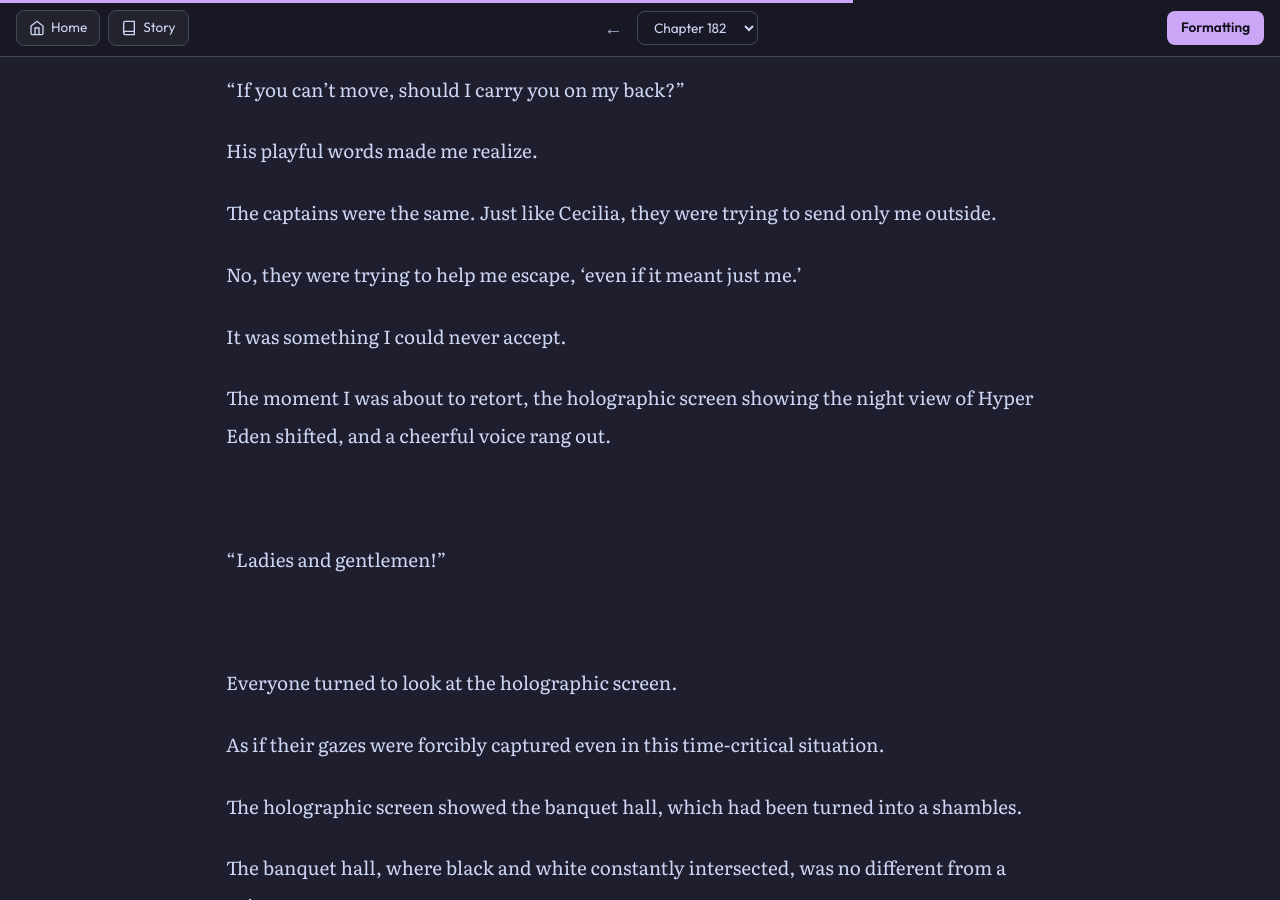
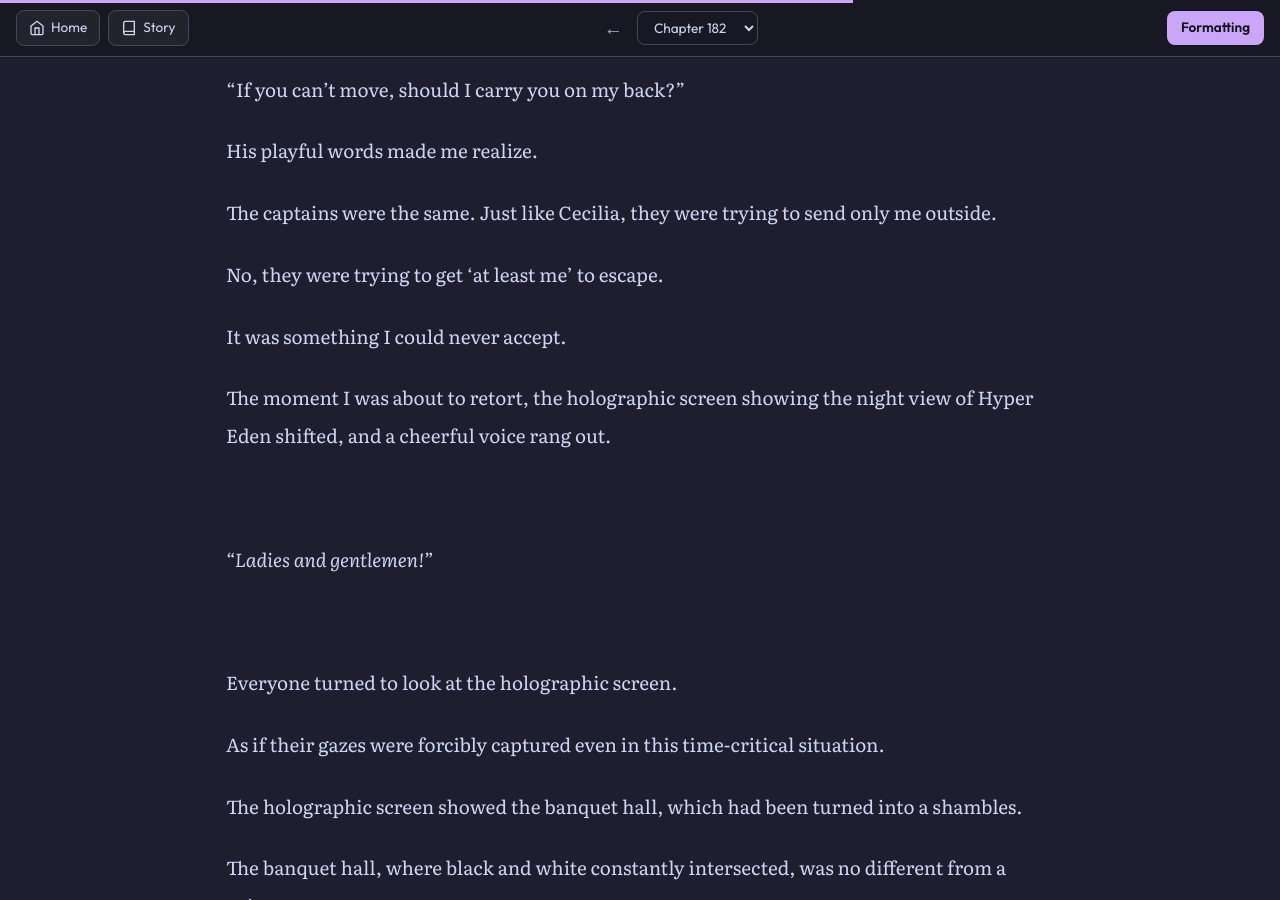
Before and after one commit to soleumn/soleumn.github.io, a Jekyll site: the page built from _chapters/eoshinki/ch182.md, in a window 1280 px wide and 900 px high, scrolled down 10734 px. Built offline with Jekyll 4.4.1, drawn with Linux system fonts in a browser that asks for light colours; comment, search, counter and statistics services are not loaded.

Commit message:
Update ch182.md

```diff
--- a/_chapters/eoshinki/ch182.md
+++ b/_chapters/eoshinki/ch182.md
@@ -312,7 +312,7 @@ His playful words made me realize.
 
 The captains were the same. Just like Cecilia, they were trying to send only me outside.
 
-No, they were trying to help me escape, ‘even if it meant just me.’
+No, they were trying to get ‘at least me’ to escape.
 
 It was something I could never accept.
 
@@ -320,7 +320,7 @@ The moment I was about to retort, the holographic screen showing the night view
 
 <br>
 
-“Ladies and gentlemen!”
+*“Ladies and gentlemen!”*
 
 <br>
 
```
